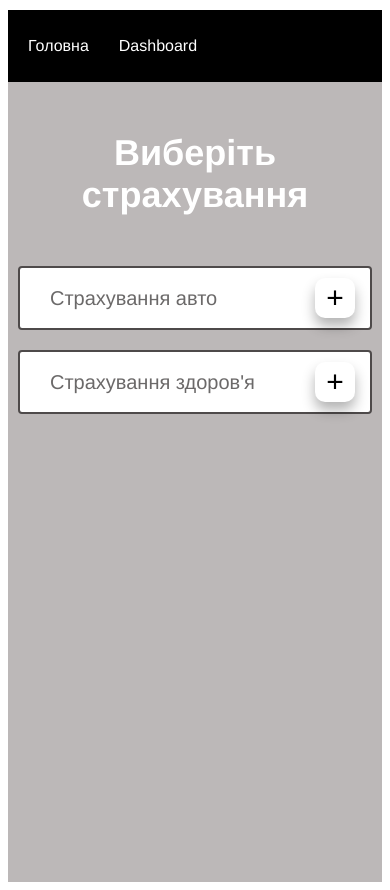
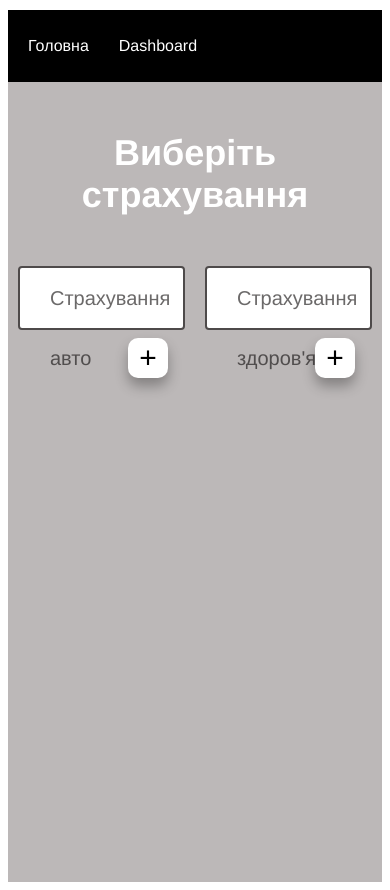
Before and after one commit to Maryanpysko/Bockchain-Insurance, a Vue app: page /dashboard in a window 390 px wide. Built offline with nearby package versions, Linux system fonts and the light colour scheme.

Commit message:
Added Pricing

```diff
--- a/src/components/Dashboard.vue
+++ b/src/components/Dashboard.vue
@@ -15,7 +15,10 @@
     </div>
     <div class="insurance-block">
         <div class="header-title">Виберіть страхування</div>
-        <InsuranceInfo/>
+        <div class="insurance-info">
+          <InsuranceInfo :insuranceName="insuranceTypes[0]"/>
+          <InsuranceInfo :insuranceName="insuranceTypes[1]"/>
+        </div>
     </div>
 
   </div>
@@ -25,6 +28,40 @@
 import {mapGetters} from 'vuex'
 import InsuranceInfo from './Dashboard/InsuranceInfo.vue'
 export default {
+  data(){
+  return{
+    insuranceTypes: [{
+      name: "Страхування авто",
+      pricing: [{
+        name:"1 Місяць",
+        price: 0.02
+      },
+      {
+        name:"6 Місяців",
+        price: 0.04
+      },
+      {
+        name:"12 Місяців",
+        price: 0.09
+      }]
+    },
+    {
+      name:"Cтрахування здоров'я",
+      pricing: [{
+        name:"1 Місяць",
+        price: 0.01
+      },
+      {
+        name:"6 Місяців",
+        price: 0.03
+      },
+      {
+        name:"12 Місяців",
+        price: 0.07
+      }]
+    }],
+  }
+  },
     computed:{
         ...mapGetters(["userName"])
     },
@@ -83,5 +120,8 @@ justify-content: space-between;
     text-align: center;
 }
 }
-
+.insurance-info{
+  display: flex;
+  justify-content: center;
+}
 </style>
--- a/src/components/Dashboard/InsuranceInfo.vue
+++ b/src/components/Dashboard/InsuranceInfo.vue
@@ -1,23 +1,25 @@
 <template>
-<div class="insurans-container">
-    <div class="insurans-type-container">
-        <div v-for="(insuranceType,index) in insuranceTypes" :key="index" class="insurans-type">
-            <div class="insuranse-title">{{insuranceType}}
+        <div  class="insurans-type">
+            <div class="insuranse-title">{{insuranceName.name}}
                 <button class="insuranse-button" @click="insuranceMenu">+</button>
             </div>
-            <div v-if="isMenuOpen" class="insuranse-menu"></div>
+            <InsurenseMenu v-if="isMenuOpen" :insurancePricing="insuranceName.pricing"/>
         </div>
-    </div>
-</div>
 </template>
 
 <script>
+import InsurenseMenu from './InsurenseMenuInfo'
 export default {
     data(){
         return{
-            insuranceTypes: ["Страхування авто", "Cтрахування здоров'я"],
             isMenuOpen: false
         }
+    },
+    props:{
+        insuranceName: Object
+    },
+    components:{
+    InsurenseMenu
     },
     methods: {
         insuranceMenu(){
@@ -29,13 +31,6 @@ export default {
 </script>
 
 <style lang="less" scoped>
-.insurans-type-container{
-    display: flex;
-    justify-content: center;
-    @media(max-width: 500px){
-        flex-wrap: wrap;
-    }
-}
 .insurans-type{
     position: relative;
     max-width: 500px;
--- a/src/components/Dashboard/InsurenseMenuInfo.vue
+++ b/src/components/Dashboard/InsurenseMenuInfo.vue
@@ -1,6 +1,10 @@
 <template>
     <div class="insuranse-menu">
-
+        <div v-for="(insurancePrice, index) in insurancePricing" :key="index" class="block">
+            <div class="block-item name">{{insurancePrice.name}}</div>
+            <div class="block-item price">{{insurancePrice.price}}  Ethereum</div>
+            <button class="block-item button">Купити</button>
+        </div>
     </div>
 </template>
 
@@ -10,6 +14,9 @@ export default {
         return{
 
         }
+    },
+    props:{
+        insurancePricing: Object
     },
     methods: {
 
@@ -23,6 +30,34 @@ export default {
     max-width: 500px;
     width: 100%;
     height: 300px;
-    background-color: #ffffff
+    background-color: #ffffff;
+    border: 2px solid rgb(78, 74, 74);
+    border-radius: 4px;
+}
+.block{
+    line-height: 60px;
+    border-bottom: 1px solid  rgb(78, 74, 74);
+    display: flex;
+    justify-content: space-between;
+    padding-bottom: 20px;
+    padding-top: 20px;
+}
+.block-item.name{
+    padding-left: 30px;
+    font-size: 28px
+}
+.block-item.price{
+    font-size: 20px
+}
+.block-item.button{
+    margin-right: 20px;
+    border-radius:4px;
+    border: none ;
+    background-color: #09489c;
+    border-radius: 4px;
+    color: #ffffff;
+    cursor: pointer;
+    font-size: 18px
+
 }
 </style>
```
